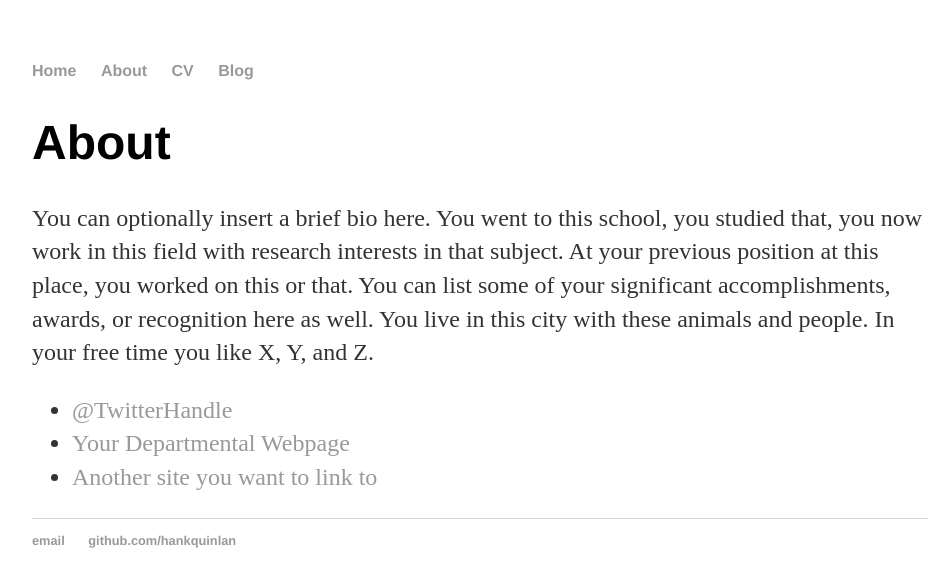
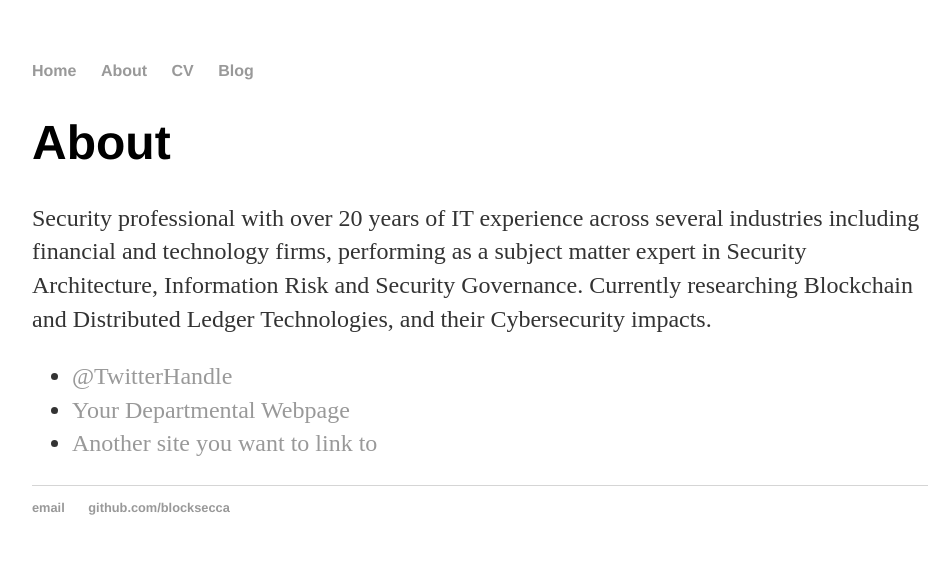
Before and after one commit to BlockSecCA/blocksecca.github.io, a Jekyll site: the page built from about/index.html, in a window 1280 px wide. Shown: the top 587 px of the page, without its empty margins (160-1112 px from the left). Built offline with Jekyll 4.4.1, drawn with Linux system fonts in a browser that asks for light colours.

```diff
--- a/_layouts/default.html
+++ b/_layouts/default.html
@@ -25,8 +25,8 @@
 
   <footer>
    <ul>
-   <li><a href="mailto:hankquinlanhub@gmail.com">email</a></li>
-   <li><a href="https://github.com/hankquinlan">github.com/hankquinlan</a></li>
+   <li><a href="mailto:carlos@blocksec.ca">email</a></li>
+   <li><a href="https://github.com/blocksecca">github.com/blocksecca</a></li>
    </ul>
   </footer>
   </body>
--- a/about/index.html
+++ b/about/index.html
@@ -1,11 +1,12 @@
 ---
 layout: default
-title: About Hank Quinlan
+title: About BlockSec.ca
 ---
 
 		<div class="about">
 			<h1>About</h1>
-			<p>You can optionally insert a brief bio here. You went to this school, you studied that, you now work in this field with research interests in that subject. At your previous position at this place, you worked on this or that. You can list some of your significant accomplishments, awards, or recognition here as well. You live in this city with these animals and people. In your free time you like X, Y, and Z.</p>
+			<p>Security professional with over 20 years of IT experience across several industries including financial and technology firms, performing as a subject matter expert in Security Architecture, Information Risk and Security Governance. Currently researching Blockchain and Distributed Ledger Technologies, and their Cybersecurity impacts.</p>
+			<p></p>
 
 			<ul class="contacts">
 				<li><a href="#">@TwitterHandle</a></li>
```
Also changed, not shown: README.md.
